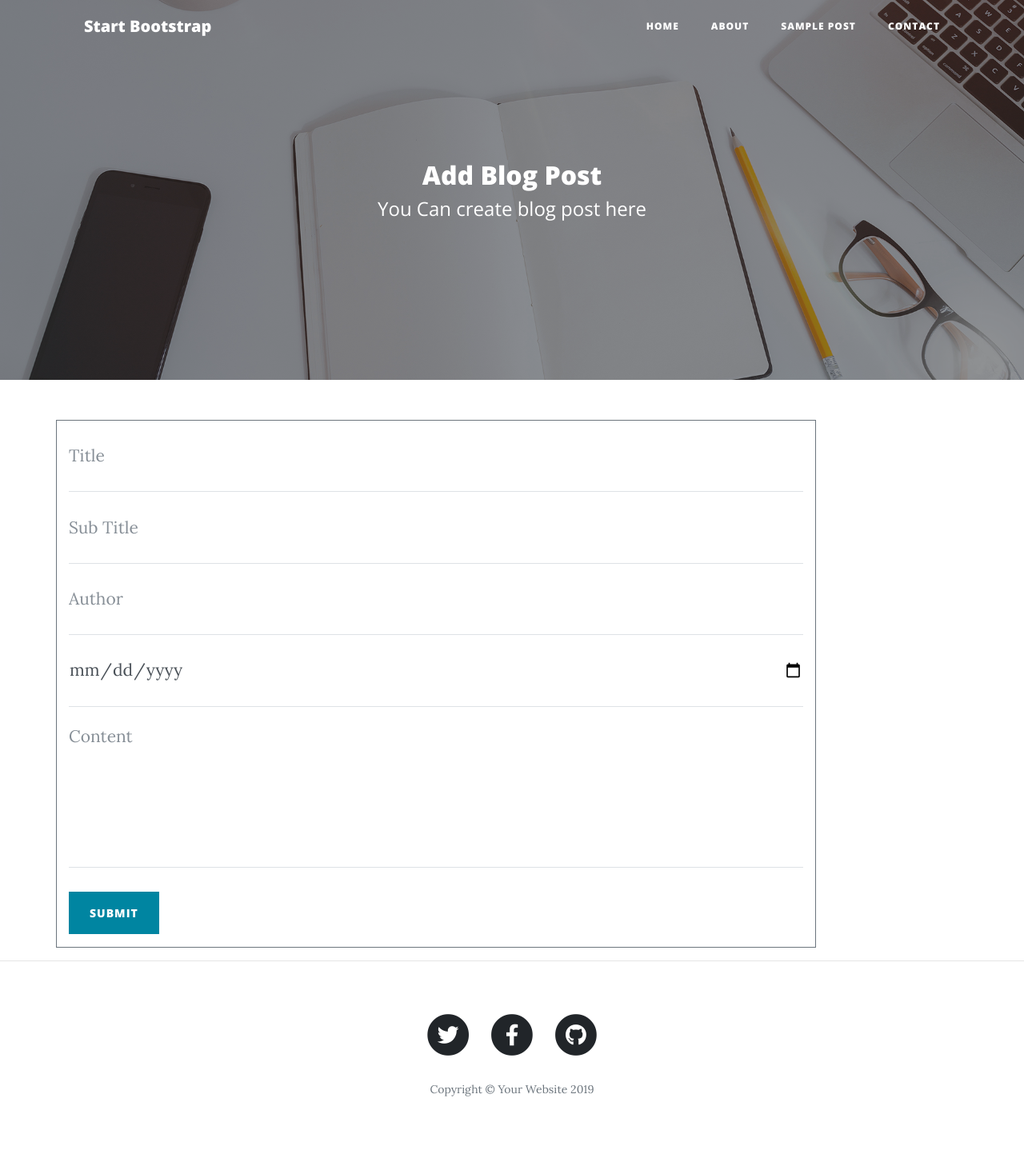
After one commit to NadeemAhmedd/Flask-Blog, a Flask app: page /addBlog in a window 1280 px wide. The commit adds this page. Shown: the whole page at 80% size. Run offline with Flask 2, Linux system fonts and the light colour scheme; some libraries are stand-ins or nearby versions.

Commit message:
Store blog post and show from database

```diff
--- a/first.py
+++ b/first.py
@@ -1,11 +1,13 @@
-from flask import Flask, render_template
+from flask import Flask, render_template, request, redirect, url_for
 from flask_sqlalchemy import SQLAlchemy
+from flask_migrate import Migrate
 
 app = Flask(__name__)
 
-app.config['SQLALCHEMY_DATABASE_URI'] = 'postgresql://postgres:password@localhost/flask-blog'
+app.config['SQLALCHEMY_DATABASE_URI'] = 'postgresql://postgres:password@localhost:5432/flask-blog'
 
 db = SQLAlchemy(app)
+migrate = Migrate(app, db)
 
 
 class BlogPost(db.Model):
@@ -28,6 +30,13 @@ def post():
     return render_template('post.html')
 
 
+@app.route('/blog/<int:blog_id>')
+def blog(blog_id):
+    blog = BlogPost.query.filter_by(id=blog_id).one()
+
+    return render_template('post.html', blog=blog)
+
+
 @app.route('/about')
 def about():
     return render_template('about.html')
@@ -38,5 +47,25 @@ def contact():
     return render_template('contact.html')
 
 
+@app.route('/addBlog')
+def add_blog():
+    return render_template('add_blog.html')
+
+
+@app.route('/store_blog', methods=['POST'])
+def store_blog():
+    title = request.form['title']
+    subtitle = request.form['subtitle']
+    author = request.form['author']
+    date_posted = request.form['date_posted']
+    content = request.form['content']
+
+    post = BlogPost(title=title, subtitle='subtitle', author='author', date_posted=date_posted, content=content)
+    db.session.add(post)
+    db.session.commit()
+
+    return redirect(url_for('index'))
+
+
 if __name__ == '__main__':
     app.run(debug=True)
--- /dev/null
+++ b/templates/add_blog.html
@@ -0,0 +1,80 @@
+  <!-- Navigation -->
+  {% include 'header.html' %}
+
+  <!-- Page Header -->
+  <header class="masthead" style="background-image: url('{{ url_for('static', filename='img/home-bg.jpg') }} ')">
+    <div class="overlay"></div>
+    <div class="container">
+      <div class="row">
+        <div class="col-lg-8 col-md-10 mx-auto">
+          <div class="page-heading">
+            <h2>Add Blog Post</h2>
+            <span class="subheading">You Can create blog post here</span>
+          </div>
+        </div>
+      </div>
+    </div>
+  </header>
+
+  <!-- Main Content -->
+  <div class="container">
+    <div class="row">
+      <div class="col-lg-10 col-md-10  border border-secondary">
+        <form method="POST" action="{{ url_for('store_blog') }}" >
+          <div class="control-group">
+            <div class="form-group floating-label-form-group controls">
+              <label>Title</label>
+              <input type="text" class="form-control" placeholder="Title" name="title" id="title" required data-validation-required-message="Please enter Title">
+              <p class="help-block text-danger"></p>
+            </div>
+          </div>
+          <div class="control-group">
+            <div class="form-group floating-label-form-group controls">
+              <label>Sub Title</label>
+              <input type="text" class="form-control" placeholder="Sub Title" name="subtitle" id="subtitle" required data-validation-required-message="Please enter Sub Title">
+              <p class="help-block text-danger"></p>
+            </div>
+          </div>
+          <div class="control-group">
+            <div class="form-group floating-label-form-group controls">
+              <label>Author</label>
+              <input type="text" class="form-control" placeholder="Author" name="author" id="author" required data-validation-required-message="Please enter Blog Author">
+              <p class="help-block text-danger"></p>
+            </div>
+          </div>
+          <div class="control-group">
+            <div class="form-group col-xs-12 floating-label-form-group controls">
+              <label>Date</label>
+              <input type="date" id="date_posted" name="date_posted" class="form-control" placeholder="Date" required data-validation-required-message="Please enter Posted Date">
+              <p class="help-block text-danger"></p>
+            </div>
+          </div>
+          <div class="control-group">
+            <div class="form-group floating-label-form-group controls">
+              <label>Content</label>
+              <textarea rows="5" id="message" name="content" class="form-control" placeholder="Content" required data-validation-required-message="Please enter a Blog Content"></textarea>
+              <p class="help-block text-danger"></p>
+            </div>
+          </div>
+          <br>
+          <div id="success"></div>
+          <div class="form-group">
+            <button type="submit" class="btn btn-primary">Submit</button>
+          </div>
+        </form>
+      </div>
+    </div>
+  </div>
+
+  <hr>
+
+  <!-- Footer -->
+  {% include 'footer.html' %}
+
+  <!-- Contact Form JavaScript -->
+  <script src="{{ url_for('static', filename='js/jqBootstrapValidation.js') }}"></script>
+  <script src="{{ url_for('static', filename='js/contact_me.js') }}"></script>
+
+</body>
+
+</html>
--- a/templates/header.html
+++ b/templates/header.html
@@ -1,3 +1,29 @@
+<!DOCTYPE html>
+<html lang="en">
+
+<head>
+
+  <meta charset="utf-8">
+  <meta name="viewport" content="width=device-width, initial-scale=1, shrink-to-fit=no">
+  <meta name="description" content="">
+  <meta name="author" content="">
+
+  <title>Clean Blog - Start Bootstrap Theme</title>
+
+  <!-- Bootstrap core CSS -->
+  <link href="{{url_for('static', filename='css/bootstrap.min.css')}}" rel="stylesheet">
+
+  <!-- Custom fonts for this template -->
+  <link href="{{ url_for('static', filename='fontawesome-free/css/all.min.css') }}" rel="stylesheet" type="text/css">
+  <link href='https://fonts.googleapis.com/css?family=Lora:400,700,400italic,700italic' rel='stylesheet' type='text/css'>
+  <link href='https://fonts.googleapis.com/css?family=Open+Sans:300italic,400italic,600italic,700italic,800italic,400,300,600,700,800' rel='stylesheet' type='text/css'>
+
+  <!-- Custom styles for this template -->
+  <link href="{{ url_for('static', filename='css/clean-blog.css') }}" rel="stylesheet">
+
+</head>
+
+<body>
 <!-- Navigation -->
 <nav class="navbar navbar-expand-lg navbar-light fixed-top" id="mainNav">
   <div class="container">
```
Also changed, not shown: templates/about.html (+0 -26 lines), templates/contact.html (+0 -27 lines), templates/index.html (+1 -28 lines), templates/post.html (+1 -26 lines).
